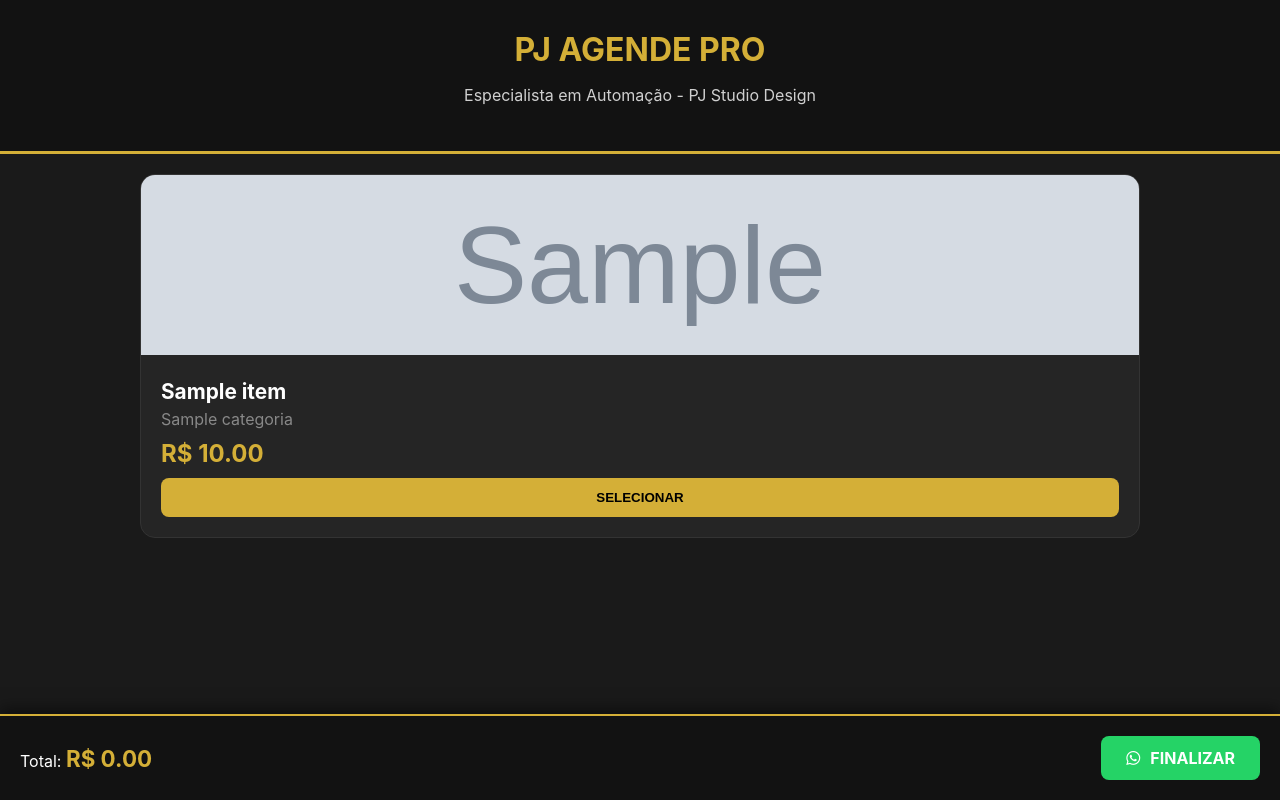
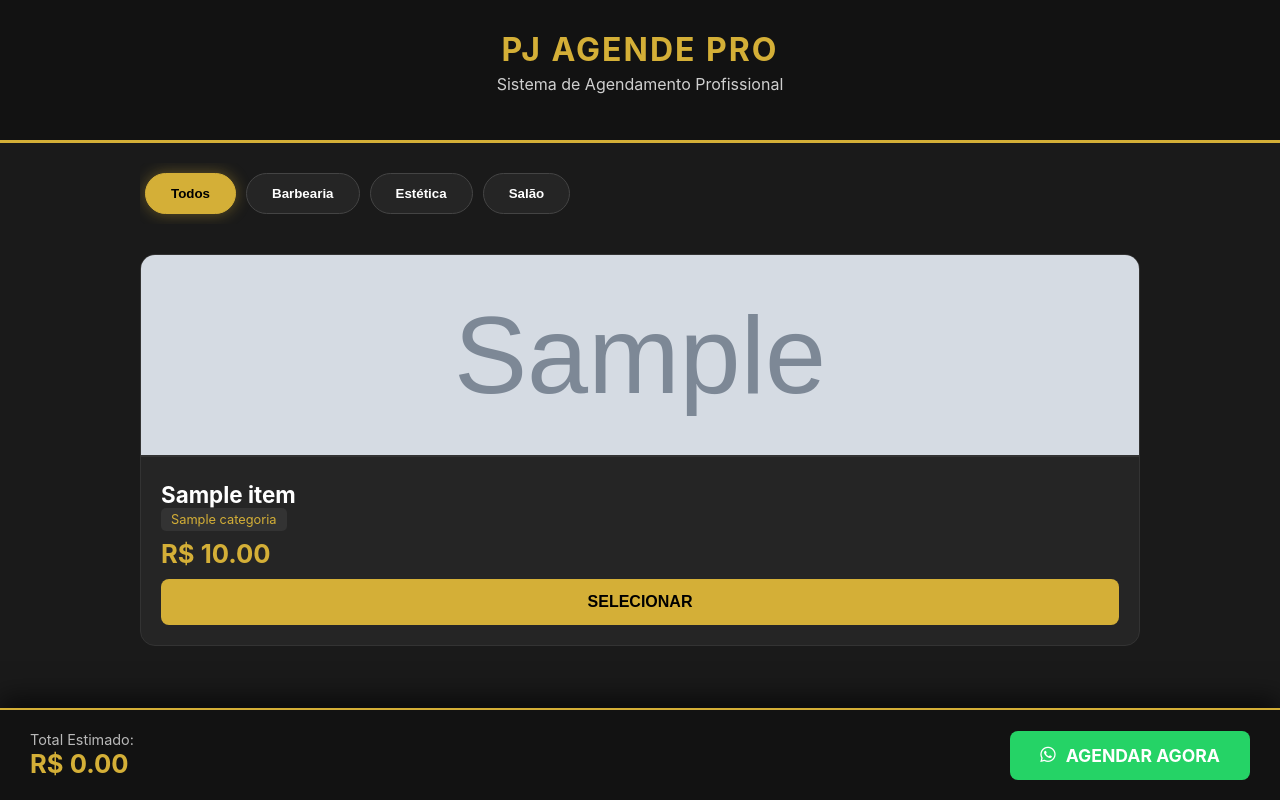
Before and after one commit to pjstudiodesign-cell/PJ_Agende_PRO, a Flask app: template templates/index.html in a window 1280 px wide. Run offline with Flask 3, Linux system fonts and the light colour scheme; the template is opened without the code that fills it: most values are stand-ins (such as "Sample title", 1, 10 or a date in 2020); grey boxes marked "Sample" are stand-in pictures.

Commit message:
Update index.html

```diff
--- a/templates/index.html
+++ b/templates/index.html
@@ -3,88 +3,121 @@
 <head>
     <meta charset="UTF-8">
     <meta name="viewport" content="width=device-width, initial-scale=1.0">
-    <title>PJ Agende PRO - Sistema de Gestão</title>
+    <title>PJ Agende PRO - Gestão Especializada</title>
     <link rel="stylesheet" href="https://cdnjs.cloudflare.com/ajax/libs/font-awesome/6.0.0/css/all.min.css">
     <style>
         :root { --primary: #121212; --accent: #d4af37; --card-bg: #252525; --text: #ffffff; --success: #25d366; }
-        body { font-family: 'Inter', sans-serif; background: #1a1a1a; color: var(--text); margin: 0; padding-bottom: 100px; }
+        body { font-family: 'Inter', sans-serif; background: #1a1a1a; color: var(--text); margin: 0; padding-bottom: 120px; }
         header { background: var(--primary); padding: 30px; text-align: center; border-bottom: 3px solid var(--accent); }
         .container { max-width: 1000px; margin: auto; padding: 20px; }
 
-        /* Grid e Cards */
+        /* SELETOR DE RAMO (CATEGORIAS) */
+        .filter-container { display: flex; gap: 10px; margin-bottom: 30px; overflow-x: auto; padding: 10px 5px; scrollbar-width: none; }
+        .filter-btn { background: var(--card-bg); color: white; border: 1px solid #444; padding: 12px 25px; border-radius: 25px; cursor: pointer; white-space: nowrap; font-weight: bold; transition: 0.3s; }
+        .filter-btn.active { background: var(--accent); color: black; border-color: var(--accent); box-shadow: 0 0 15px rgba(212, 175, 55, 0.4); }
+
+        /* GRID E CARDS */
         .grid { display: grid; grid-template-columns: repeat(auto-fit, minmax(280px, 1fr)); gap: 25px; }
-        .card { background: var(--card-bg); border-radius: 15px; overflow: hidden; border: 1px solid #333; transition: 0.3s; }
-        .card:hover { border-color: var(--accent); }
-        .card-img { width: 100%; height: 180px; object-fit: cover; background: #333; }
+        .card { background: var(--card-bg); border-radius: 15px; overflow: hidden; border: 1px solid #333; transition: 0.4s; display: block; }
+        .card.hidden { display: none; } /* Blindagem de Filtro */
+        .card-img { width: 100%; height: 200px; object-fit: cover; background: #333; border-bottom: 2px solid #333; }
         .card-content { padding: 20px; }
-        .price { color: var(--accent); font-size: 1.5rem; font-weight: bold; margin: 10px 0; }
+        .price { color: var(--accent); font-size: 1.6rem; font-weight: bold; margin: 10px 0; }
 
-        /* Botões */
-        .btn-select { background: var(--accent); color: black; padding: 12px; border-radius: 8px; border: none; width: 100%; font-weight: bold; cursor: pointer; transition: 0.2s; }
-        .btn-select.active { background: #ff4444; color: white; }
+        .btn-select { background: var(--accent); color: black; padding: 14px; border-radius: 8px; border: none; width: 100%; font-weight: bold; cursor: pointer; transition: 0.2s; font-size: 1rem; }
+        .btn-select.selected { background: #ff4444; color: white; }
 
-        /* Barra de Finalização */
-        .booking-bar { position: fixed; bottom: 0; left: 0; right: 0; background: var(--primary); padding: 20px; border-top: 2px solid var(--accent); display: flex; justify-content: space-between; align-items: center; z-index: 1000; box-shadow: 0 -5px 15px rgba(0,0,0,0.5); }
-        .btn-confirm { background: var(--success); color: white; padding: 12px 25px; border-radius: 8px; text-decoration: none; font-weight: bold; display: flex; align-items: center; gap: 10px; }
+        /* BARRA DE AGENDAMENTO */
+        .booking-bar { position: fixed; bottom: 0; left: 0; right: 0; background: var(--primary); padding: 20px 30px; border-top: 2px solid var(--accent); display: flex; justify-content: space-between; align-items: center; z-index: 1000; box-shadow: 0 -10px 25px rgba(0,0,0,0.6); }
+        .btn-confirm { background: var(--success); color: white; padding: 14px 30px; border-radius: 8px; text-decoration: none; font-weight: bold; display: flex; align-items: center; gap: 10px; font-size: 1.1rem; }
     </style>
 </head>
 <body>
 
 <header>
-    <h1 style="color: var(--accent); margin: 0;">PJ AGENDE PRO</h1>
-    <p style="opacity: 0.8;">Especialista em Automação - PJ Studio Design</p>
+    <h1 style="color: var(--accent); margin: 0; letter-spacing: 2px;">PJ AGENDE PRO</h1>
+    <p style="opacity: 0.8; margin-top: 5px;">Sistema de Agendamento Profissional</p>
 </header>
 
 <div class="container">
-    <div class="grid">
+    <!-- SELETOR DE RAMO LACRADO -->
+    <div class="filter-container">
+        <button class="filter-btn active" onclick="filtrarRamo('Todos', this)">Todos</button>
+        <button class="filter-btn" onclick="filtrarRamo('Barbearia', this)">Barbearia</button>
+        <button class="filter-btn" onclick="filtrarRamo('Estética', this)">Estética</button>
+        <button class="filter-btn" onclick="filtrarRamo('Salão', this)">Salão</button>
+    </div>
+
+    <div class="grid" id="servicos-grid">
         {% for item in produtos %}
-        <div class="card">
-            <img src="{{ item.imagem_url if item.imagem_url else 'https://images.unsplash.com/photo-1503951914875-452162b0f3f1?w=500' }}" class="card-img" alt="{{ item.nome }}">
+        <div class="card" data-ramo="{{ item.categoria }}">
+            <img src="{{ item.imagem_url if item.imagem_url else 'https://images.unsplash.com/photo-1585747860715-2ba37e788b70?w=500' }}" class="card-img" alt="{{ item.nome }}">
             <div class="card-content">
-                <h2 style="margin: 0; font-size: 1.3rem;">{{ item.nome }}</h2>
-                <p style="color: #888; margin: 5px 0;">{{ item.categoria }}</p>
+                <h2 style="margin: 0; font-size: 1.4rem;">{{ item.nome }}</h2>
+                <span style="background: #333; padding: 4px 10px; border-radius: 5px; font-size: 0.8rem; color: var(--accent);">{{ item.categoria }}</span>
                 <div class="price">R$ {{ "%.2f"|format(item.preco) }}</div>
-                <button class="btn-select" onclick="gerenciarSelecao(this, '{{ item.nome }}', {{ item.preco }})">SELECIONAR</button>
+                <button class="btn-select" onclick="gerenciarItem(this, '{{ item.nome }}', {{ item.preco }})">SELECIONAR</button>
             </div>
         </div>
         {% else %}
-        <div style="grid-column: 1/-1; text-align: center; padding: 50px;">
-            <p>Conectando ao banco de dados Supabase...</p>
+        <div style="grid-column: 1/-1; text-align: center; padding: 50px; color: #888;">
+            <i class="fas fa-spinner fa-spin"></i> Sincronizando com Supabase...
         </div>
         {% endfor %}
     </div>
 </div>
 
 <div class="booking-bar">
-    <div>Total: <span id="total-display" style="color: var(--accent); font-size: 1.4rem; font-weight: bold;">R$ 0.00</span></div>
-    <a href="#" class="btn-confirm" onclick="finalizarAgendamento()">
-        <i class="fab fa-whatsapp"></i> FINALIZAR
+    <div style="line-height: 1.2;">
+        <span style="font-size: 0.9rem; opacity: 0.7;">Total Estimado:</span><br>
+        <span id="total-val" style="color: var(--accent); font-size: 1.6rem; font-weight: bold;">R$ 0.00</span>
+    </div>
+    <a href="#" class="btn-confirm" onclick="finalizar()">
+        <i class="fab fa-whatsapp"></i> AGENDAR AGORA
     </a>
 </div>
 
 <script>
-    let carrinho = [];
-    let valorTotal = 0;
+    let selecionados = [];
+    let soma = 0;
 
-    function gerenciarSelecao(btn, nome, preco) {
-        if (!carrinho.includes(nome)) {
-            carrinho.push(nome);
-            valorTotal += preco;
-            btn.innerText = "REMOVER";
-            btn.classList.add('active');
-        } else {
-            carrinho = carrinho.filter(i => i !== nome);
-            valorTotal -= preco;
-            btn.innerText = "SELECIONAR";
-            btn.classList.remove('active');
-        }
-        document.getElementById('total-display').innerText = `R$ ${valorTotal.toFixed(2)}`;
+    // LÓGICA DO SELETOR DE RAMO (FILTRO)
+    function filtrarRamo(ramo, btn) {
+        // Atualiza botões
+        document.querySelectorAll('.filter-btn').forEach(b => b.classList.remove('active'));
+        btn.classList.add('active');
+
+        // Filtra os cards
+        document.querySelectorAll('.card').forEach(card => {
+            const ramoCard = card.getAttribute('data-ramo');
+            if (ramo === 'Todos' || ramoCard === ramo) {
+                card.classList.remove('hidden');
+            } else {
+                card.classList.add('hidden');
+            }
+        });
     }
 
-    function finalizarAgendamento() {
-        if (carrinho.length === 0) return alert("Selecione ao menos um serviço!");
-        const texto = `Olá! Gostaria de agendar: ${carrinho.join(', ')}. Total: R$ ${valorTotal.toFixed(2)}`;
-        window.open(`https://wa.me/5500000000000?text=${encodeURIComponent(texto)}`, '_blank');
+    // LÓGICA DE SELEÇÃO E SOMA
+    function gerenciarItem(btn, nome, preco) {
+        if (!selecionados.includes(nome)) {
+            selecionados.push(nome);
+            soma += preco;
+            btn.innerText = "REMOVER";
+            btn.classList.add('selected');
+        } else {
+            selecionados = selecionados.filter(i => i !== nome);
+            soma -= preco;
+            btn.innerText = "SELECIONAR";
+            btn.classList.remove('selected');
+        }
+        document.getElementById('total-val').innerText = `R$ ${soma.toFixed(2)}`;
+    }
+
+    function finalizar() {
+        if (selecionados.length === 0) return alert("Selecione um serviço para continuar!");
+        const msg = `Olá! Gostaria de agendar: ${selecionados.join(', ')}. Valor total: R$ ${soma.toFixed(2)}`;
+        window.open(`https://wa.me/5500000000000?text=${encodeURIComponent(msg)}`, '_blank');
     }
 </script>
 
```
